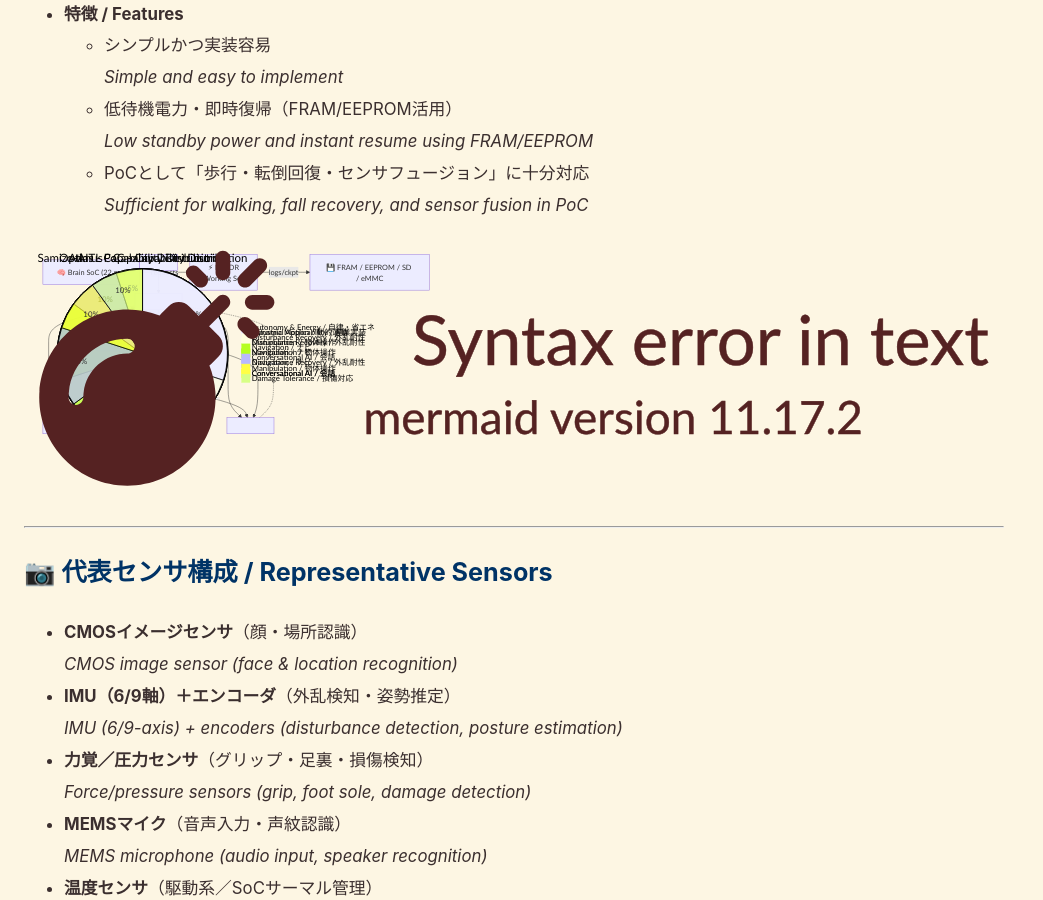
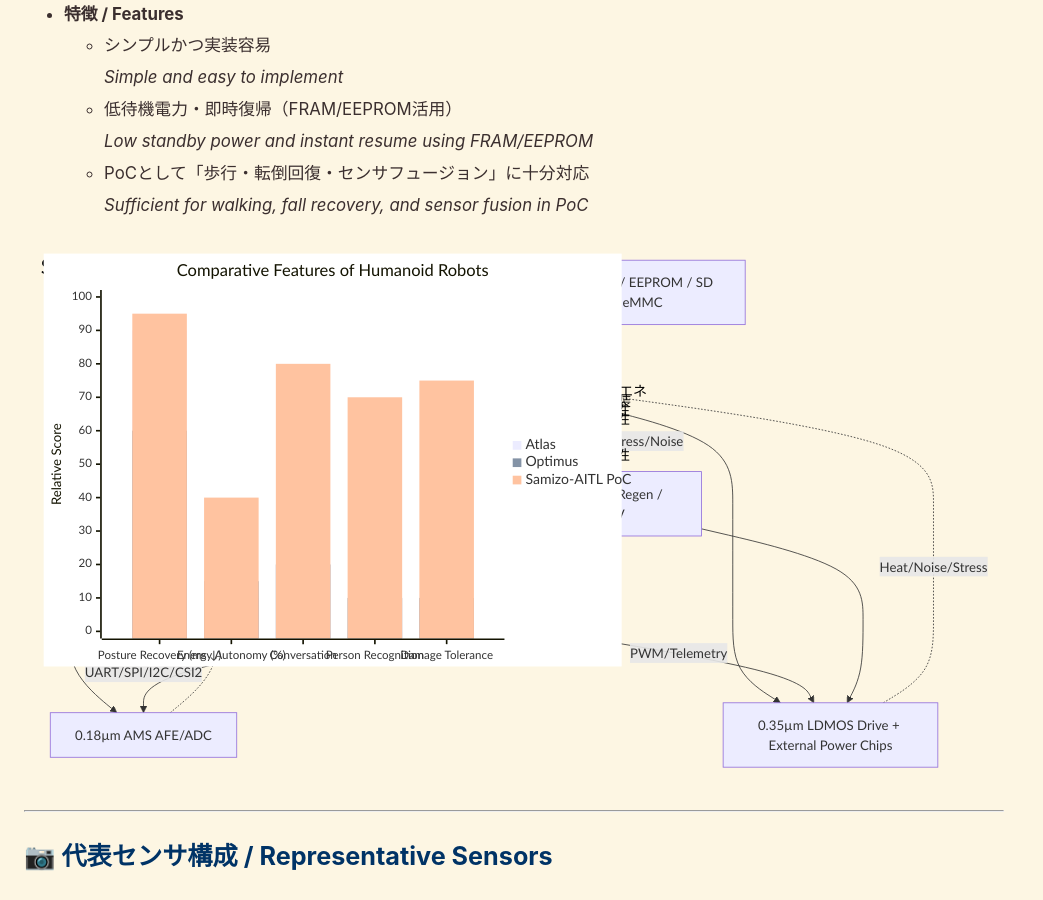
Before and after one commit to Samizo-AITL/AITL-H, a Jekyll site: the page built from PoC/humanoid/index.md, in a window 1280 px wide and 900 px high, scrolled down 3420 px. Shown: the whole window, without its empty margins (0-1043 px from the left). Built offline with Jekyll 4.4.1, drawn with Linux system fonts in a browser that asks for light colours; some of the changed lines change nothing that is shown.

Commit message:
Update index.md

````diff
--- a/PoC/humanoid/index.md
+++ b/PoC/humanoid/index.md
@@ -203,20 +203,16 @@
 ### 📊 世界主要人型ロボット比較 / Comparative Chart
 
 ```mermaid
-%% Mermaid bar chart風 (Mermaid v10+ 対応)
-%% 項目ごとに Atlas / Optimus / Samizo-AITL PoC を比較
-bar
-  title Comparative Features of Humanoid Robots
-  x-axis ["Posture Recovery (ms ↓)", "Energy Autonomy (%)", "Conversation", "Person Recognition", "Damage Tolerance"]
-  y-axis "Score (Relative)" 0 --> 100
+%% Mermaid xychart-beta (棒グラフ)
+xychart-beta
+    title "Comparative Features of Humanoid Robots"
+    x-axis ["Posture Recovery (ms ↓)", "Energy Autonomy (%)", "Conversation", "Person Recognition", "Damage Tolerance"]
+    y-axis "Relative Score" 0 --> 100
 
-  series "Atlas" [90, 10, 0, 0, 10]
-  series "Optimus" [60, 15, 20, 10, 10]
-  series "Samizo-AITL PoC" [95, 40, 80, 70, 75]
+    bar "Atlas" [90, 10, 0, 0, 10]
+    bar "Optimus" [60, 15, 20, 10, 10]
+    bar "Samizo-AITL PoC" [95, 40, 80, 70, 75]
 ```
-<p align="center">
-  <img src="./images/humanoid_comparison_chart.png" alt="Comparison of Humanoid Robots" width="80%">
-</p>
 
 📌 **総評 / Overall Assessment**
 - **Atlas** → 「運動性能」で突出（跳躍・宙返りなどアクロバット重視）。
````
